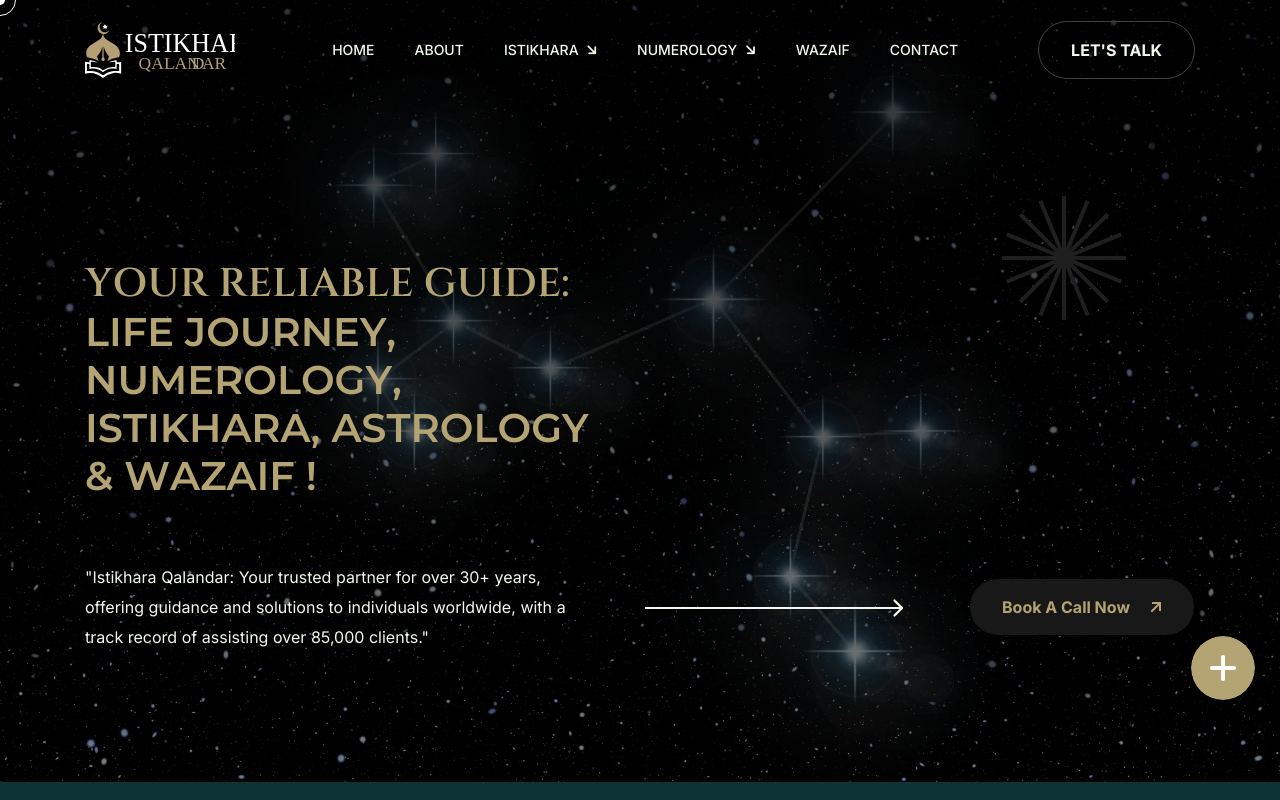
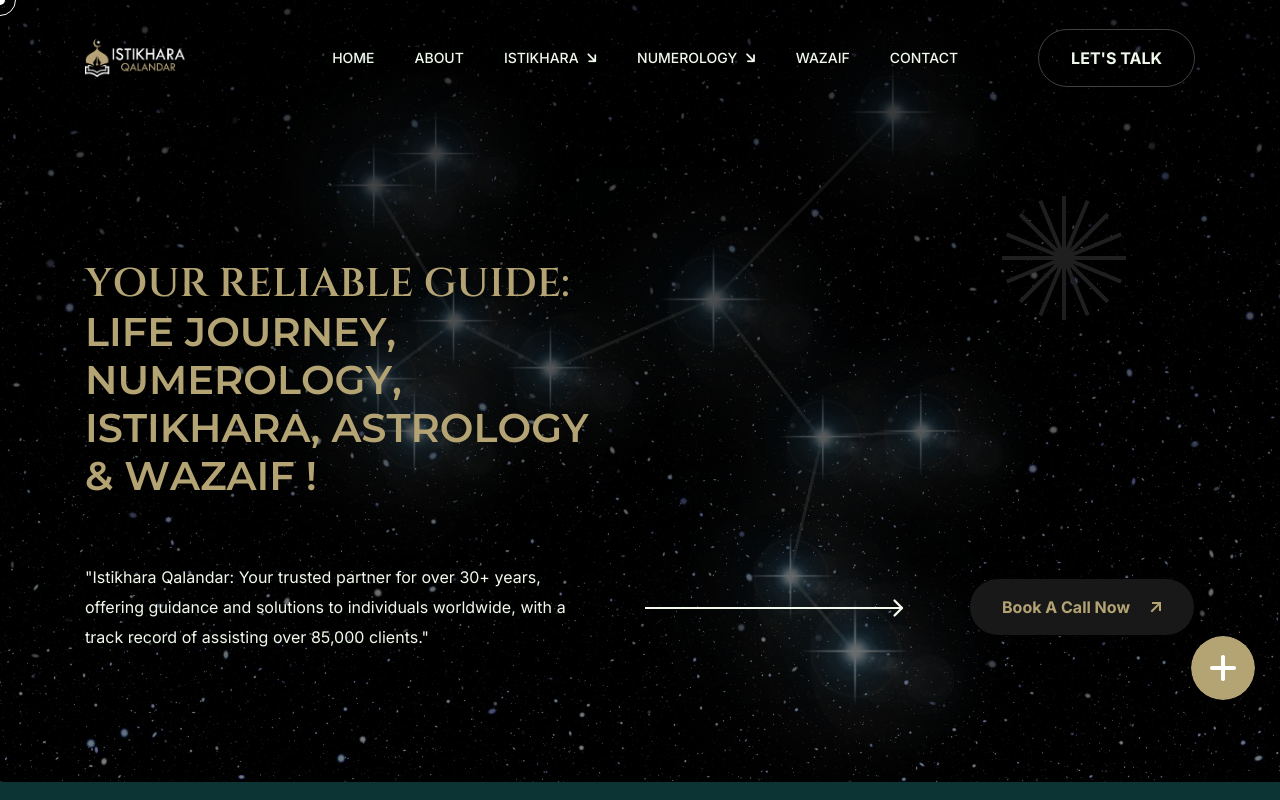
Before and after one commit to wahabsharif/istikhara-qalandar, a Next.js app: page / in a window 1280 px wide. Shown: the top 800 px of the page. Built offline with nearby package versions, Linux system fonts and the light colour scheme.

Commit message:
NavBar Logo bug fixed

```diff
--- a/src/components/layout/header/Header.tsx
+++ b/src/components/layout/header/Header.tsx
@@ -2,8 +2,8 @@ import React, { useEffect, useState } from "react";
 import Link from "next/link";
 import Image from "next/image";
 import { useRouter } from "next/router";
-import logo from "public/images/logo/istikhara-qalandar-landscape-white.svg";
-import logoLight from "public/images/logo/istikhara-qalandar-landscape-white.svg";
+import logo from "public/images/logo/istikhara-qalandar-landscape-white.png";
+import logoLight from "public/images/logo/istikhara-qalandar-landscape-white.png";
 import Offcanvas from "./Offcanvas";
 
 interface HeaderProps {
@@ -52,13 +52,14 @@ const Header = ({ openNav, handleNav, setOpenNav }: HeaderProps) => {
           <div className="container">
             <div className="row">
               <div className="col-12">
-                <nav className="navbar p-0">
+                <nav className="navbar">
                   <div className="navbar__logo">
                     <Link href="/" aria-label="go to home">
                       <Image
                         src={logoSrc}
                         priority
-                        width={150}
+                        width={100}
+                        height={50}
                         alt="istikhara-qalandar-logo"
                       />
                     </Link>
@@ -86,7 +87,7 @@ const Header = ({ openNav, handleNav, setOpenNav }: HeaderProps) => {
                           <li>
                             <Link href="marriage">Marriage</Link>
                           </li>
-                                                    <li>
+                          <li>
                             <Link href="black-magic">Black Magic</Link>
                           </li>
                           <li>
--- a/src/components/layout/header/Offcanvas.tsx
+++ b/src/components/layout/header/Offcanvas.tsx
@@ -1,7 +1,7 @@
 import React, { useState, useEffect } from "react";
 import Image from "next/image";
 import Link from "next/link";
-import logo from "public/images/logo/istikhara-qalandar-landscape-white.svg";
+import logo from "public/images/logo/istikhara-qalandar-landscape-white.png";
 
 interface HeaderProps {
   openNav: boolean;
--- a/src/styles/layout/_header.scss
+++ b/src/styles/layout/_header.scss
@@ -526,16 +526,28 @@
 
 // quinary navbar
 .quinary--navbar {
+  // Existing styles for .navbar__logo
   .navbar__logo {
     display: flex;
     align-items: center;
+    padding: 100px;
     gap: 120px;
   }
 
-  .open-offcanvas-nav {
-    font-size: 30px;
-    &:hover {
-      color: var(--primary-color);
+  // Responsive styles
+  // For screens smaller than 768px (typical breakpoint for tablets)
+  @media (max-width: 767px) {
+    .navbar__logo {
+      gap: 60px; // Adjust the gap for smaller screens
+      // Add any other responsive styles here
+    }
+  }
+
+  // For screens smaller than 480px (typical breakpoint for mobile phones)
+  @media (max-width: 479px) {
+    .navbar__logo {
+      gap: 30px; // Further reduce the gap for even smaller screens
+      // Add any other responsive styles here
     }
   }
 }
```
